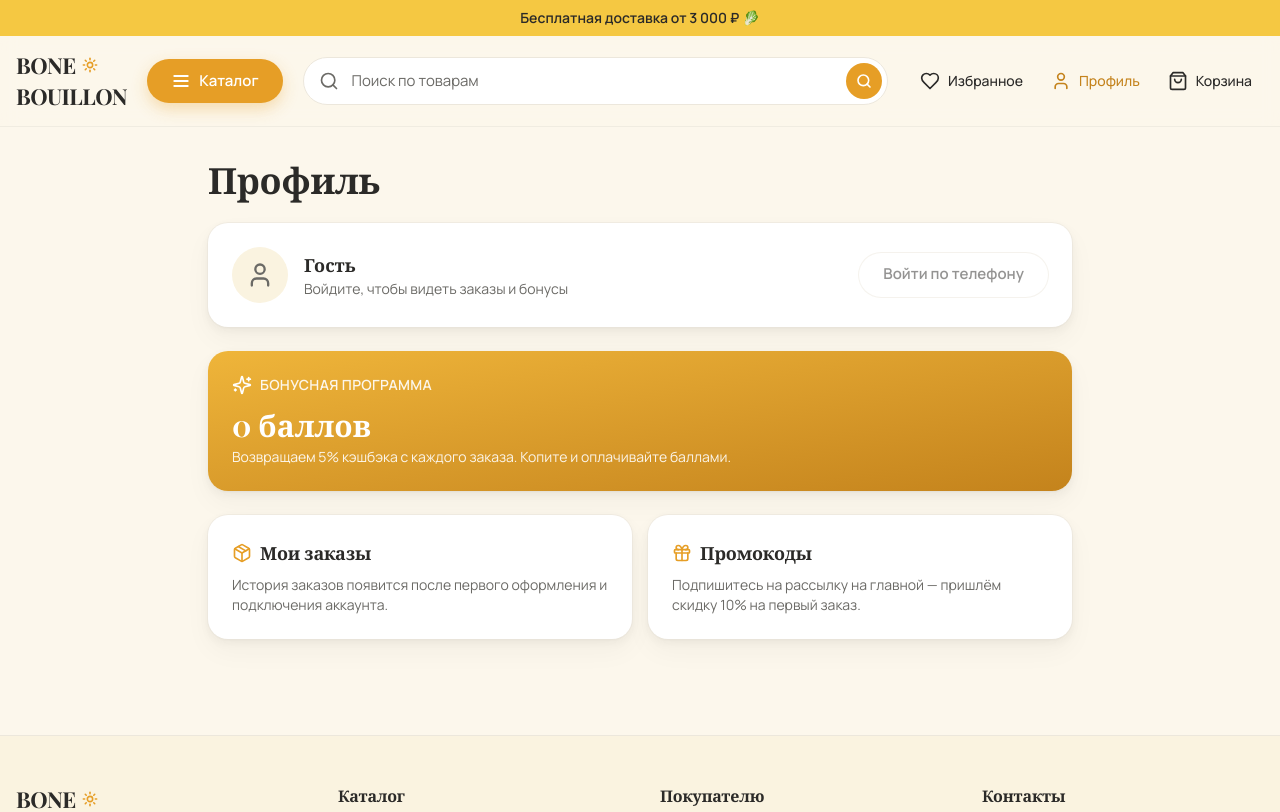
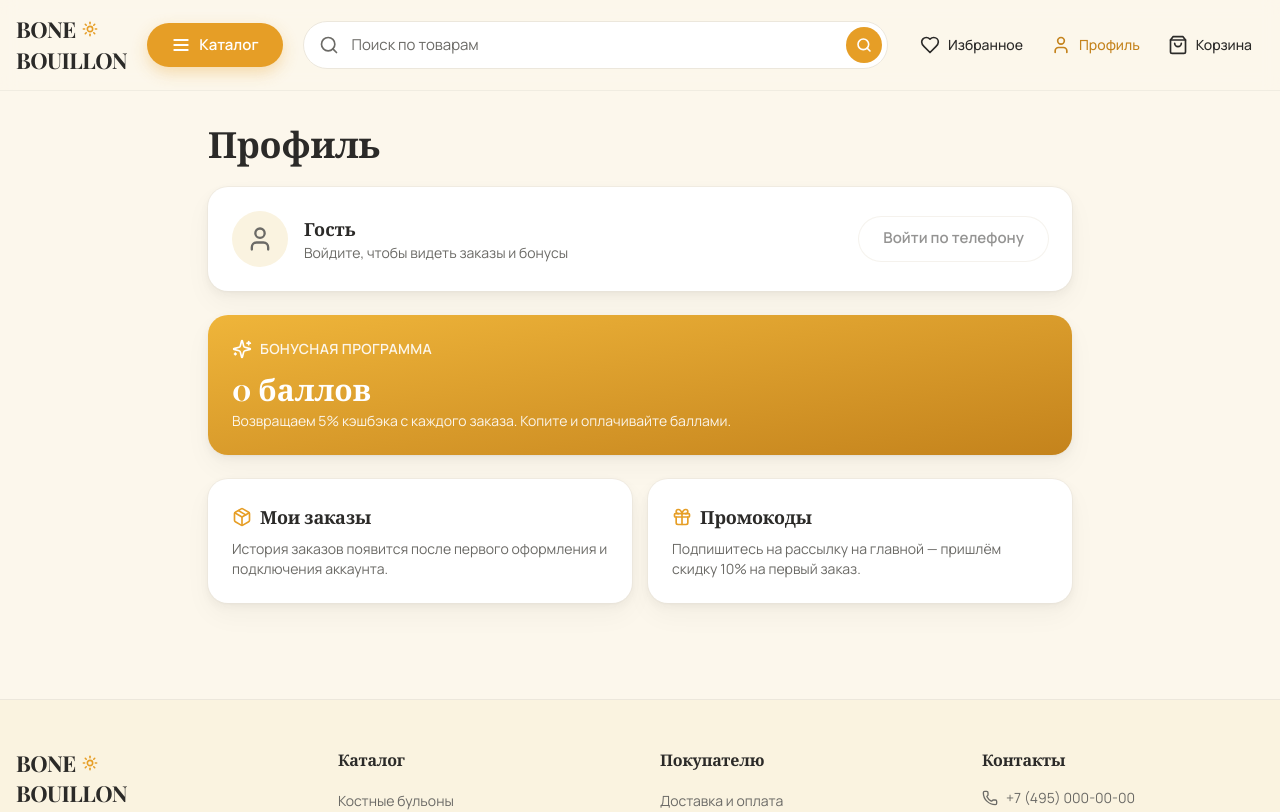
Before and after one commit to mamheg/BoneBoullion, a React (Vite) app: page /profile in a window 1280 px wide. Shown: the top 812 px of the page. Built offline with nearby package versions, Linux system fonts and the light colour scheme.

Commit message:
feat(layout): remove free-delivery announcement bar (U1)

```diff
--- a/src/components/layout/AnnouncementBar.tsx
+++ /dev/null
@@ -1,11 +0,0 @@
-import { BRAND, formatPrice } from '@/brand/config'
-
-export function AnnouncementBar() {
-  return (
-    <div className="bg-brand-400 text-center text-ink">
-      <p className="px-4 py-2 text-sm font-semibold">
-        Бесплатная доставка от {formatPrice(BRAND.freeDeliveryThreshold)} 🥬
-      </p>
-    </div>
-  )
-}
--- a/src/components/layout/Layout.tsx
+++ b/src/components/layout/Layout.tsx
@@ -1,6 +1,5 @@
 import { useEffect } from 'react'
 import { Outlet, useLocation } from 'react-router-dom'
-import { AnnouncementBar } from './AnnouncementBar'
 import { Header } from './Header'
 import { Footer } from './Footer'
 import { MobileBottomNav } from './MobileBottomNav'
@@ -16,7 +15,6 @@
 
   return (
     <div className="flex min-h-dvh flex-col bg-surface">
-      <AnnouncementBar />
       <Header />
       {/* extra bottom padding on mobile so content clears the fixed tab bar */}
       <main className="flex-1 pb-20 lg:pb-0">
```
